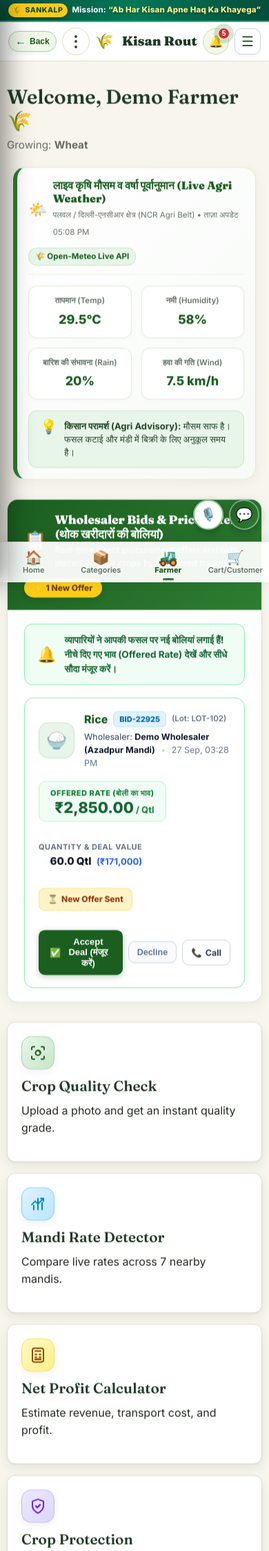
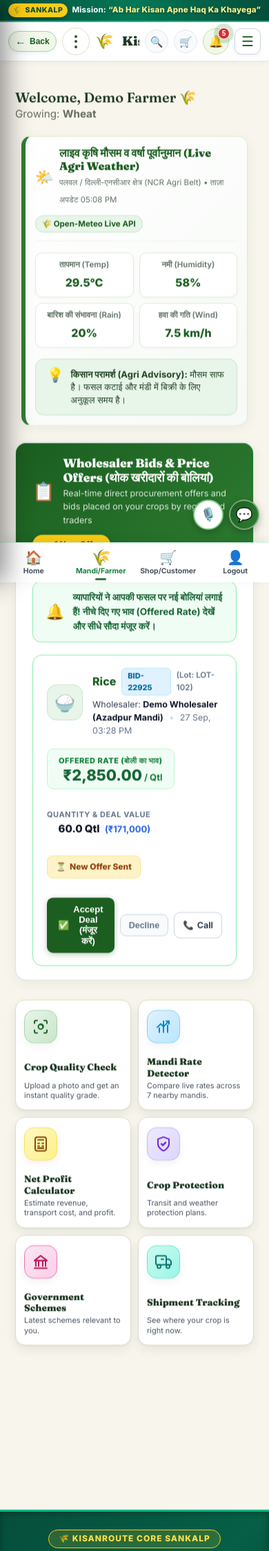
Before and after one commit to ShubhBhattacharya/kisan-route, a Flask app: page /farmer/dashboard in a window 390 px wide. Shown: the top 2248 px of the page at 69% size. Run offline with Flask 3, Linux system fonts and the light colour scheme; the visitor is signed in with stand-in values (Sample User, id 1); data that the repository does not hold is empty.

Commit message:
Implement strict device-specific adaptive UI system across Mobile, Tablet, and Desktop

```diff
--- /dev/null
+++ b/static/css/responsive-adaptive.css
@@ -0,0 +1,568 @@
+/* ==========================================================================
+   KISANROUTE STRICT DEVICE-SPECIFIC ADAPTIVE UI SYSTEM
+   --------------------------------------------------------------------------
+   Breakpoints:
+     1. Mobile:  @media screen and (max-width: 767px)
+     2. Tablet:  @media screen and (min-width: 768px) and (max-width: 1024px)
+     3. Desktop: @media screen and (min-width: 1025px) -> 100% UNTOUCHED
+   ========================================================================== */
+
+/* --------------------------------------------------------------------------
+   0. UNIVERSAL POINTER SAFETY & OVERLAY DISMISS GUARD
+   Ensures hidden overlays/modals never capture touch/click events or freeze UI
+   -------------------------------------------------------------------------- */
+[style*="display: none"],
+[style*="display:none"],
+.kr-cinematic-overlay[aria-hidden="true"],
+.menu-overlay:not(.visible),
+.kr-lang-modal-overlay:not(.open),
+.kr-notif-overlay:not(.open),
+.kr-checkout-modal-overlay:not(.open) {
+  pointer-events: none !important;
+}
+
+/* ==========================================================================
+   1. MOBILE UI SYSTEM (max-width: 767px)
+   Zepto / Blinkit high-converting app-native feel across ALL user flows
+   ========================================================================== */
+@media screen and (max-width: 767px) {
+
+  /* --- Global Wrapper Padding so bottom dock & widgets never overlap content --- */
+  main,
+  .dashboard,
+  .kr-qc-page-wrapper,
+  .cluster-container,
+  .feature-page,
+  .auth-box {
+    padding-bottom: 85px !important;
+  }
+
+  /* --- Reposition Floating Chatbot & Voice Assistant above Bottom Dock --- */
+  #krChatLauncher,
+  .chat-window,
+  .chatbot-window,
+  .voice-assistant,
+  .chatbot-trigger,
+  .kr-floating-cart,
+  #krScrollToTopBtn {
+    bottom: calc(64px + env(safe-area-inset-bottom, 0px) + 12px) !important;
+    z-index: 99990 !important;
+  }
+
+  /* --- Hide Desktop Navigation Pills on Mobile --- */
+  #leftNavGroup,
+  .desktop-only-nav,
+  .desktop-only-lang,
+  .desktop-only-btn,
+  .desktop-only-chip,
+  .kr-topbar-lang-btn,
+  .kr-announcement-hide-mobile {
+    display: none !important;
+  }
+
+  /* --- Mobile App Header: Compact, sticky, and touch-friendly --- */
+  .topbar {
+    padding: 8px 12px !important;
+    gap: 8px !important;
+    position: sticky !important;
+    top: 0 !important;
+    z-index: 9990 !important;
+    background: #ffffff !important;
+    border-bottom: 1.5px solid #e5e7eb !important;
+    box-shadow: 0 2px 8px rgba(0, 0, 0, 0.04) !important;
+  }
+
+  .kr-mobile-header-actions {
+    display: flex !important;
+    align-items: center !important;
+    gap: 8px !important;
+  }
+
+  .kr-mobile-eta-chip {
+    display: inline-flex !important;
+    align-items: center !important;
+    gap: 4px !important;
+    background: #f0fdf4 !important;
+    border: 1px solid #bbf7d0 !important;
+    color: #15803d !important;
+    font-size: 11px !important;
+    font-weight: 800 !important;
+    padding: 3px 8px !important;
+    border-radius: 9999px !important;
+    text-decoration: none !important;
+    white-space: nowrap !important;
+    line-height: 1 !important;
+  }
+
+  .kr-mobile-quick-btn {
+    width: 34px !important;
+    height: 34px !important;
+    border-radius: 50% !important;
+    background: #f8fafc !important;
+    border: 1px solid #e2e8f0 !important;
+    display: flex !important;
+    align-items: center !important;
+    justify-content: center !important;
+    font-size: 15px !important;
+    color: #1b5e20 !important;
+    text-decoration: none !important;
+    position: relative !important;
+    flex-shrink: 0 !important;
+  }
+
+  .kr-mobile-cart-badge {
+    position: absolute !important;
+    top: -3px !important;
+    right: -3px !important;
+    background: #dc2626 !important;
+    color: #ffffff !important;
+    font-size: 10px !important;
+    font-weight: 900 !important;
+    border-radius: 9999px !important;
+    padding: 1px 5px !important;
+    min-width: 14px !important;
+    text-align: center !important;
+    line-height: 1.2 !important;
+    box-shadow: 0 1px 4px rgba(0,0,0,0.2) !important;
+  }
+
+  /* --- Sticky Native Mobile Bottom Navigation Dock (4 Tabs) --- */
+  .kr-app-bottom-dock {
+    display: flex !important;
+    position: fixed !important;
+    bottom: 0 !important;
+    left: 0 !important;
+    right: 0 !important;
+    width: 100vw !important;
+    height: calc(58px + env(safe-area-inset-bottom, 0px)) !important;
+    padding-bottom: env(safe-area-inset-bottom, 0px) !important;
+    background: #ffffff !important;
+    border-top: 1.5px solid #d1fae5 !important;
+    box-shadow: 0 -4px 16px rgba(0, 0, 0, 0.07) !important;
+    z-index: 999999 !important;
+    box-sizing: border-box !important;
+    justify-content: space-around !important;
+    align-items: center !important;
+  }
+
+  .kr-dock-tab {
+    flex: 1 !important;
+    display: flex !important;
+    flex-direction: column !important;
+    align-items: center !important;
+    justify-content: center !important;
+    text-decoration: none !important;
+    color: #4b5563 !important;
+    font-size: 10.5px !important;
+    font-weight: 700 !important;
+    padding: 6px 0 !important;
+    transition: color 0.15s ease !important;
+    -webkit-tap-highlight-color: transparent !important;
+  }
+
+  .kr-dock-tab.active,
+  .kr-dock-tab:active {
+    color: #15803d !important;
+  }
+
+  .kr-dock-icon {
+    font-size: 20px !important;
+    margin-bottom: 2px !important;
+    line-height: 1 !important;
+  }
+
+  /* --- Customer Dashboard / Marketplace Mobile (Zepto / Blinkit 2-Col Grid) --- */
+  .kr-qc-hero-banner {
+    padding: 18px 12px 14px 12px !important;
+  }
+
+  .kr-qc-hero-title {
+    font-size: 20px !important;
+    margin-bottom: 10px !important;
+  }
+
+  /* Horizontal swipeable category chips */
+  .kr-qc-pills-wrapper {
+    padding: 10px 12px 14px 12px !important;
+    overflow-x: auto !important;
+    -webkit-overflow-scrolling: touch !important;
+    scrollbar-width: none !important;
+    justify-content: flex-start !important;
+  }
+  .kr-qc-pills-wrapper::-webkit-scrollbar {
+    display: none !important;
+  }
+
+  .kr-qc-pills-container {
+    display: flex !important;
+    flex-wrap: nowrap !important;
+    white-space: nowrap !important;
+    gap: 8px !important;
+    background: transparent !important;
+    border: none !important;
+    padding: 0 !important;
+    box-shadow: none !important;
+  }
+
+  .kr-qc-pill {
+    padding: 6px 14px !important;
+    font-size: 12.5px !important;
+    background: #ffffff !important;
+    border: 1px solid #e5e7eb !important;
+    box-shadow: 0 1px 4px rgba(0,0,0,0.04) !important;
+    flex-shrink: 0 !important;
+  }
+
+  .kr-qc-pill.active {
+    background: #15803d !important;
+    color: #ffffff !important;
+    border-color: #15803d !important;
+  }
+
+  /* 2-Column Product Grid on Mobile */
+  .kr-qc-grid {
+    grid-template-columns: repeat(2, 1fr) !important;
+    gap: 10px !important;
+    padding: 0 4px !important;
+  }
+
+  /* Compact 1:1 Image Ratio Vertical Zepto Card */
+  .kr-qc-card {
+    flex-direction: column !important;
+    height: auto !important;
+    border-radius: 14px !important;
+    overflow: hidden !important;
+    background: #ffffff !important;
+    border: 1px solid #e5e7eb !important;
+    box-shadow: 0 2px 8px rgba(0, 0, 0, 0.04) !important;
+  }
+
+  .kr-qc-card-left {
+    width: 100% !important;
+    aspect-ratio: 1 / 1 !important;
+    height: auto !important;
+    position: relative !important;
+  }
+
+  .kr-qc-crop-img {
+    width: 100% !important;
+    height: 100% !important;
+    object-fit: cover !important;
+  }
+
+  .kr-qc-card-right {
+    width: 100% !important;
+    padding: 8px 10px 10px 10px !important;
+    box-sizing: border-box !important;
+    display: flex !important;
+    flex-direction: column !important;
+    gap: 6px !important;
+  }
+
+  .kr-qc-item-name {
+    font-size: 13.5px !important;
+    font-weight: 800 !important;
+    margin: 0 !important;
+    line-height: 1.2 !important;
+  }
+
+  .kr-qc-farmer-rating {
+    font-size: 10.5px !important;
+    color: #6b7280 !important;
+  }
+
+  .kr-qc-price-stock-box {
+    margin-top: 2px !important;
+    flex-direction: column !important;
+    align-items: flex-start !important;
+    gap: 4px !important;
+  }
+
+  .kr-qc-price-pill {
+    font-size: 13.5px !important;
+    font-weight: 900 !important;
+    padding: 0 !important;
+    background: transparent !important;
+    color: #111827 !important;
+  }
+
+  .kr-qc-stock-bar-group {
+    max-width: 100% !important;
+    width: 100% !important;
+  }
+
+  /* Compact +ADD Button and Stepper */
+  .kr-qc-add-btn {
+    width: 100% !important;
+    padding: 6px 0 !important;
+    font-size: 12.5px !important;
+    font-weight: 800 !important;
+    border-radius: 8px !important;
+  }
+
+  .kr-qc-stepper-active {
+    width: 100% !important;
+    justify-content: space-between !important;
+    border-radius: 8px !important;
+    padding: 2px !important;
+  }
+
+  .kr-qc-step-btn {
+    width: 28px !important;
+    height: 28px !important;
+    font-size: 14px !important;
+  }
+
+  .kr-qc-step-display {
+    font-size: 11px !important;
+  }
+
+  /* Floating Bottom Checkout Strip on Mobile */
+  .kr-qc-floating-strip {
+    left: 10px !important;
+    right: 10px !important;
+    bottom: calc(64px + env(safe-area-inset-bottom, 0px) + 8px) !important;
+    padding: 10px 14px !important;
+    border-radius: 14px !important;
+    z-index: 99995 !important;
+  }
+
+  .kr-qc-strip-count {
+    font-size: 13px !important;
+    font-weight: 800 !important;
+  }
+
+  .kr-qc-strip-checkout-btn {
+    font-size: 12px !important;
+    font-weight: 800 !important;
+    padding: 8px 14px !important;
+    border-radius: 9999px !important;
+  }
+
+  /* --- Farmer Dashboard Mobile UI --- */
+  .dashboard {
+    padding: 14px 12px 85px 12px !important;
+  }
+
+  .dashboard h1 {
+    font-size: 20px !important;
+    margin-bottom: 8px !important;
+  }
+
+  /* Weather Widget Mobile Card */
+  .kr-weather-card {
+    padding: 14px !important;
+    border-radius: 14px !important;
+    margin-bottom: 16px !important;
+  }
+
+  .kr-weather-body {
+    grid-template-columns: repeat(2, 1fr) !important;
+    gap: 8px !important;
+  }
+
+  .kr-weather-stat {
+    padding: 8px 10px !important;
+    border-radius: 10px !important;
+  }
+
+  .kr-weather-stat-val {
+    font-size: 16px !important;
+  }
+
+  /* Large Touch-Target Action Cards: Thumb-Friendly 2-Column Grid */
+  .dashboard-grid {
+    display: grid !important;
+    grid-template-columns: repeat(2, 1fr) !important;
+    gap: 10px !important;
+  }
+
+  .feature-card {
+    padding: 14px 12px !important;
+    border-radius: 14px !important;
+    min-height: 125px !important;
+    display: flex !important;
+    flex-direction: column !important;
+    justify-content: space-between !important;
+  }
+
+  .feature-card h2 {
+    font-size: 13.5px !important;
+    font-weight: 800 !important;
+    margin: 6px 0 2px 0 !important;
+    line-height: 1.25 !important;
+  }
+
+  .feature-card p {
+    font-size: 11px !important;
+    line-height: 1.3 !important;
+    margin: 0 !important;
+    color: #4b5563 !important;
+    display: -webkit-box !important;
+    -webkit-line-clamp: 2 !important;
+    -webkit-box-orient: vertical !important;
+    overflow: hidden !important;
+  }
+
+  /* Mandi Rates Mobile View */
+  .kr-mobile-mandi-grid {
+    display: grid !important;
+    grid-template-columns: 1fr !important;
+    gap: 10px !important;
+    margin-top: 14px !important;
+  }
+
+  .kr-mandi-card {
+    background: #ffffff !important;
+    border: 1.5px solid #e5e7eb !important;
+    border-radius: 14px !important;
+    padding: 14px 16px !important;
+    display: flex !important;
+    align-items: center !important;
+    justify-content: space-between !important;
+    box-shadow: 0 2px 6px rgba(0,0,0,0.04) !important;
+  }
+
+  .kr-mandi-card.highlight {
+    border-color: #86efac !important;
+    background: #f0fdf4 !important;
+  }
+
+  /* Cluster Hub Mobile View */
+  .cluster-container {
+    padding: 12px !important;
+  }
+
+  .cluster-metrics-grid {
+    grid-template-columns: 1fr !important;
+    gap: 10px !important;
+  }
+}
+
+/* ==========================================================================
+   2. TABLET UI SYSTEM (min-width: 768px) and (max-width: 1024px)
+   Target: Clean E-Commerce Catalog & Balanced 2-Column Data Dashboard
+   ========================================================================== */
+@media screen and (min-width: 768px) and (max-width: 1024px) {
+
+  /* --- No Bottom Bar on Tablets (rely on top navigation) --- */
+  .kr-app-bottom-dock {
+    display: none !important;
+  }
+
+  /* Mobile quick views hidden on tablets */
+  .kr-mobile-qc-view,
+  .kr-mobile-header-actions {
+    display: none !important;
+  }
+
+  /* Restore standard main wrapper padding */
+  main,
+  .dashboard,
+  .kr-qc-page-wrapper,
+  .cluster-container,
+  .feature-page {
+    padding-bottom: 32px !important;
+  }
+
+  /* --- Top Slim Navbar with Role Switchers --- */
+  .topbar {
+    padding: 8px 18px !important;
+    gap: 12px !important;
+  }
+
+  #leftNavGroup,
+  .desktop-only-nav {
+    display: inline-flex !important;
+    align-items: center !important;
+    gap: 6px !important;
+    overflow-x: auto !important;
+    scrollbar-width: none !important;
+    max-width: 520px !important;
+  }
+
+  #leftNavGroup .btn-ghost {
+    padding: 5px 10px !important;
+    font-size: 12px !important;
+    white-space: nowrap !important;
+  }
+
+  /* --- Customer Marketplace: 3-Column Split Product Card Grid --- */
+  .kr-qc-grid {
+    display: grid !important;
+    grid-template-columns: repeat(3, 1fr) !important;
+    gap: 14px !important;
+  }
+
+  .kr-qc-card {
+    height: 160px !important;
+    border-radius: 14px !important;
+  }
+
+  .kr-qc-card-left {
+    width: 42% !important;
+  }
+
+  .kr-qc-card-right {
+    width: 58% !important;
+    padding: 10px !important;
+  }
+
+  .kr-qc-item-name {
+    font-size: 14px !important;
+  }
+
+  .kr-qc-price-pill {
+    font-size: 12px !important;
+    padding: 2px 6px !important;
+  }
+
+  /* --- Farmer Dashboard: Balanced 2-Column Grid --- */
+  .kr-farmer-tablet-layout {
+    display: grid !important;
+    grid-template-columns: 1fr 1fr !important;
+    gap: 18px !important;
+    align-items: start !important;
+    margin-bottom: 20px !important;
+  }
+  .kr-farmer-tablet-layout #krFarmerBidsSection {
+    margin: 0 !important;
+  }
+
+  .dashboard-grid {
+    display: grid !important;
+    grid-template-columns: repeat(3, 1fr) !important;
+    gap: 14px !important;
+  }
+
+  /* Mandi Detector on Tablet */
+  .table-responsive {
+    border-radius: 12px !important;
+    overflow: hidden !important;
+  }
+
+  /* Cluster Pool Metrics on Tablet: 3 columns */
+  .cluster-metrics-grid {
+    grid-template-columns: repeat(3, 1fr) !important;
+    gap: 14px !important;
+  }
+}
+
+/* ==========================================================================
+   3. LAPTOP / DESKTOP (min-width: 1025px)
+   ABSOLUTE GOLDEN RULE: 100% UNTOUCHED BASELINE
+   ========================================================================== */
+@media screen and (min-width: 1025px) {
+  /* Permanently hide mobile bottom dock and mobile quick-view on desktop */
+  .kr-app-bottom-dock,
+  .kr-mobile-qc-view,
+  .kr-mobile-header-actions {
+    display: none !important;
+  }
+
+  /* Ensure desktop nav group is fully active and visible */
+  #leftNavGroup,
+  .desktop-only-nav {
+    display: inline-flex !important;
+  }
+}
--- a/static/css/style.css
+++ b/static/css/style.css
@@ -850,7 +850,7 @@
 }
 
 /* ---------------- Responsive ---------------- */
-@media (max-width: 860px) {
+@media screen and (max-width: 767px) {
   .topbar {
     padding: 10px 14px;
     gap: 10px;
@@ -881,7 +881,7 @@
   }
 }
 
-@media (max-width: 768px) {
+@media screen and (max-width: 767px) {
   /* Clean compact mobile topbar */
   .topbar {
     padding: 8px 12px !important;
--- a/templates/base.html
+++ b/templates/base.html
@@ -23,6 +23,7 @@
   <link rel="preconnect" href="https://fonts.gstatic.com" crossorigin>
   <link href="https://fonts.googleapis.com/css2?family=Fraunces:opsz,wght@9..144,500;9..144,600;9..144,700;9..144,900&family=Inter:wght@400;500;600;700;800&display=swap" rel="stylesheet">
   <link rel="stylesheet" href="{{ url_for('static', filename='css/style.css') }}?v=4.7">
+  <link rel="stylesheet" href="{{ url_for('static', filename='css/responsive-adaptive.css') }}?v=1.0">
   <link rel="preload" as="image" href="{{ url_for('static', filename='images/hero_slide_1.png') }}" fetchpriority="high">
 
   <style>
@@ -50,7 +51,7 @@
       width: 100%;
     }
 
-    @media (max-width: 768px) {
+    @media screen and (max-width: 767px) {
       /* Eliminate heavy GPU backdrop-filter blur on mobile to fix scrolling stutter */
       .kr-app-bottom-dock,
       .topbar,
--- a/templates/cluster/dashboard.html
+++ b/templates/cluster/dashboard.html
@@ -35,7 +35,7 @@
     </div>
 
     <!-- Key Numerical Metrics -->
-    <div style="display: grid; grid-template-columns: repeat(auto-fit, minmax(210px, 1fr)); gap: 16px; margin-bottom: 25px;">
+    <div class="cluster-metrics-grid" style="display: grid; grid-template-columns: repeat(auto-fit, minmax(210px, 1fr)); gap: 16px; margin-bottom: 25px;">
 
       <div style="background: #f1f8e9; padding: 16px 20px; border-radius: 14px; border-left: 4px solid #2e7d32;">
         <span style="font-size: 12.5px; color: #555; font-weight: 600; text-transform: uppercase;">Total Pooled Quantity</span>
--- a/templates/farmer/dashboard.html
+++ b/templates/farmer/dashboard.html
@@ -6,7 +6,10 @@
   <p class="dashboard-subtitle">Growing: <strong>{{ crop_type }}</strong></p>
   {% endif %}
 
+  <div class="kr-farmer-tablet-layout">
+    <div>
       {% include 'partials/weather_widget.html' %}
+    </div>
 
     <!-- ================= INCOMING WHOLESALER BIDS & PRICE OFFERS ================= -->
     <div id="krFarmerBidsSection" style="margin: 24px 0 28px; background: #ffffff; border-radius: 16px; border: 1.5px solid #d1e7dd; box-shadow: 0 4px 20px rgba(0,0,0,0.06); overflow: hidden;">
@@ -146,6 +149,7 @@
         {% endif %}
       </div>
     </div>
+  </div>
 
   <script>
   function handleDeclineOffer(event, bidId, formEl) {
--- a/templates/home.html
+++ b/templates/home.html
@@ -282,13 +282,13 @@
 }
 
 /* ================= MOBILE QUICK-COMMERCE (ZEPTO / BLINKIT STYLE) STYLES ================= */
-@media (min-width: 769px) {
+@media screen and (min-width: 768px) {
   .kr-mobile-qc-view {
     display: none !important;
   }
 }
 
-@media (max-width: 768px) {
+@media screen and (max-width: 767px) {
   /* Hide the massive static desktop carousel on mobile */
   #krHeroSection {
     display: none !important;
--- a/templates/partials/app_bottom_nav.html
+++ b/templates/partials/app_bottom_nav.html
@@ -1,22 +1,29 @@
-<!-- ================= NATIVE MOBILE APP BOTTOM NAVIGATION DOCK (4 CLEAN TABS) ================= -->
+<!-- ================= NATIVE MOBILE APP BOTTOM NAVIGATION DOCK (4 CORE TABS) ================= -->
 <nav class="kr-app-bottom-dock" id="krAppBottomDock" aria-label="App Navigation">
   <a href="{{ url_for('main.home') }}" class="kr-dock-tab {% if request.path == '/' %}active{% endif %}">
     <span class="kr-dock-icon">🏠</span>
     <span class="kr-dock-text">Home</span>
   </a>
 
-  <a href="{{ url_for('customer.dashboard') }}" class="kr-dock-tab {% if '/customer/dashboard' in request.path %}active{% endif %}">
-    <span class="kr-dock-icon">📦</span>
-    <span class="kr-dock-text">Categories</span>
+  <a href="{% if session.get('role') == 'farmer' %}{{ url_for('farmer.dashboard') }}{% else %}/farmer/login{% endif %}" class="kr-dock-tab {% if '/farmer' in request.path %}active{% endif %}">
+    <span class="kr-dock-icon">🌾</span>
+    <span class="kr-dock-text">Mandi/Farmer</span>
   </a>
 
-  <a href="/portal/farmer" class="kr-dock-tab {% if '/farmer' in request.path %}active{% endif %}">
-    <span class="kr-dock-icon">🚜</span>
-    <span class="kr-dock-text">Farmer</span>
+  <a href="{{ url_for('customer.dashboard') }}" class="kr-dock-tab {% if '/customer' in request.path %}active{% endif %}">
+    <span class="kr-dock-icon">🛒</span>
+    <span class="kr-dock-text">Shop/Customer</span>
   </a>
 
-  <a href="/portal/customer" class="kr-dock-tab {% if '/customer' in request.path and '/dashboard' not in request.path %}active{% endif %}">
-    <span class="kr-dock-icon">🛒</span>
-    <span class="kr-dock-text">Cart/Customer</span>
+  {% if session.get('user_id') %}
+  <a href="{{ url_for(session.get('role', 'farmer') + '.logout') }}" class="kr-dock-tab">
+    <span class="kr-dock-icon">👤</span>
+    <span class="kr-dock-text">Logout</span>
   </a>
+  {% else %}
+  <a href="javascript:void(0)" onclick="openKrLoginModal()" class="kr-dock-tab">
+    <span class="kr-dock-icon">👤</span>
+    <span class="kr-dock-text">Account</span>
+  </a>
+  {% endif %}
 </nav>
--- a/templates/partials/navbar.html
+++ b/templates/partials/navbar.html
@@ -257,9 +257,36 @@
         </span>
       </div>
     </a>
+
+    <!-- Mobile Delivery ETA Chip (Left Side next to Logo) -->
+    <a href="{{ url_for('customer.dashboard') }}" class="kr-mobile-eta-chip" title="Fast Farm Delivery">
+      <span>⚡</span> <span>45 Mins | Noida ▾</span>
+    </a>
+
+    <!-- Desktop Navigation Group with all Pills (Desktop & Tablet) -->
+    <nav id="leftNavGroup" class="desktop-only-nav">
+      <a class="btn-ghost {% if request.path == '/' %}active{% endif %}" href="{{ url_for('main.home') }}"><span>🏠</span> Home</a>
+      <a class="btn-ghost {% if '/farmer' in request.path %}active{% endif %}" href="/farmer/login"><span>🌾</span> Farmer</a>
+      <a class="btn-ghost {% if '/cluster' in request.path %}active{% endif %}" href="/cluster/login"><span>🤝</span> Cluster</a>
+      <a class="btn-ghost {% if '/customer' in request.path %}active{% endif %}" href="/customer/login"><span>🛒</span> Customer</a>
+      <a class="btn-ghost {% if '/driver' in request.path %}active{% endif %}" href="/driver/login"><span>🚚</span> Driver</a>
+      <a class="btn-ghost {% if '/wholesaler' in request.path %}active{% endif %}" href="/wholesaler/login"><span>🏬</span> Wholesaler</a>
+      <a class="btn-ghost {% if request.path == '/about' %}active{% endif %}" href="{{ url_for('main.about') }}"><span>ℹ️</span> About</a>
+    </nav>
   </div>
 
   <div class="topbar-right" style="display: flex; align-items: center; gap: 8px; margin-left: auto; flex-shrink: 0; white-space: nowrap; z-index: 10;">
+    <!-- Mobile Native Quick Actions: Search & Cart Badge (Right Side) -->
+    <div class="kr-mobile-header-actions">
+      <a href="{{ url_for('customer.dashboard') }}" class="kr-mobile-quick-btn" title="Search Produce" aria-label="Search">
+        <span>🔍</span>
+      </a>
+      <a href="{{ url_for('customer.dashboard') }}" class="kr-mobile-quick-btn" title="View Cart" aria-label="Cart">
+        <span>🛒</span>
+        <span class="kr-mobile-cart-badge" id="krMobileHeaderCartBadge" style="display: none;">0</span>
+      </a>
+    </div>
+
     <!-- Live Alerts / Notification Bell (Always visible) -->
     <button type="button" class="kr-app-topbar-bell" id="krNotifBtn" onclick="toggleKrNotifications()" aria-label="Notifications" title="Notifications" style="flex-shrink: 0;">
       <span>🔔</span>
@@ -272,6 +299,17 @@
           if (!hasBids && localStorage.getItem('kr_notif_seen') === 'true') {
             var b = document.getElementById('krBellBadge');
             if (b) b.style.display = 'none';
+          }
+          // Sync mobile cart badge count if cart exists in localStorage
+          var storedCart = localStorage.getItem('kr_cart');
+          if (storedCart) {
+            var parsed = JSON.parse(storedCart);
+            var count = Object.values(parsed).reduce(function(a, b) { return a + (b.qty || 0); }, 0);
+            var mBadge = document.getElementById('krMobileHeaderCartBadge');
+            if (mBadge && count > 0) {
+              mBadge.textContent = count;
+              mBadge.style.display = 'inline-block';
+            }
           }
         } catch(e) {}
       })();
@@ -504,7 +542,7 @@
   display: none;
 }
 
-@media (max-width: 768px) {
+@media screen and (max-width: 767px) {
   .kr-mobile-hamburger-btn {
     display: inline-flex !important;
     align-items: center;
```
Also changed, not shown: templates/customer/dashboard.html (+14 -9 lines), templates/farmer/mandi_rates.html (+21 -0 lines). Lines whose indentation alone changed are shown as unchanged.
